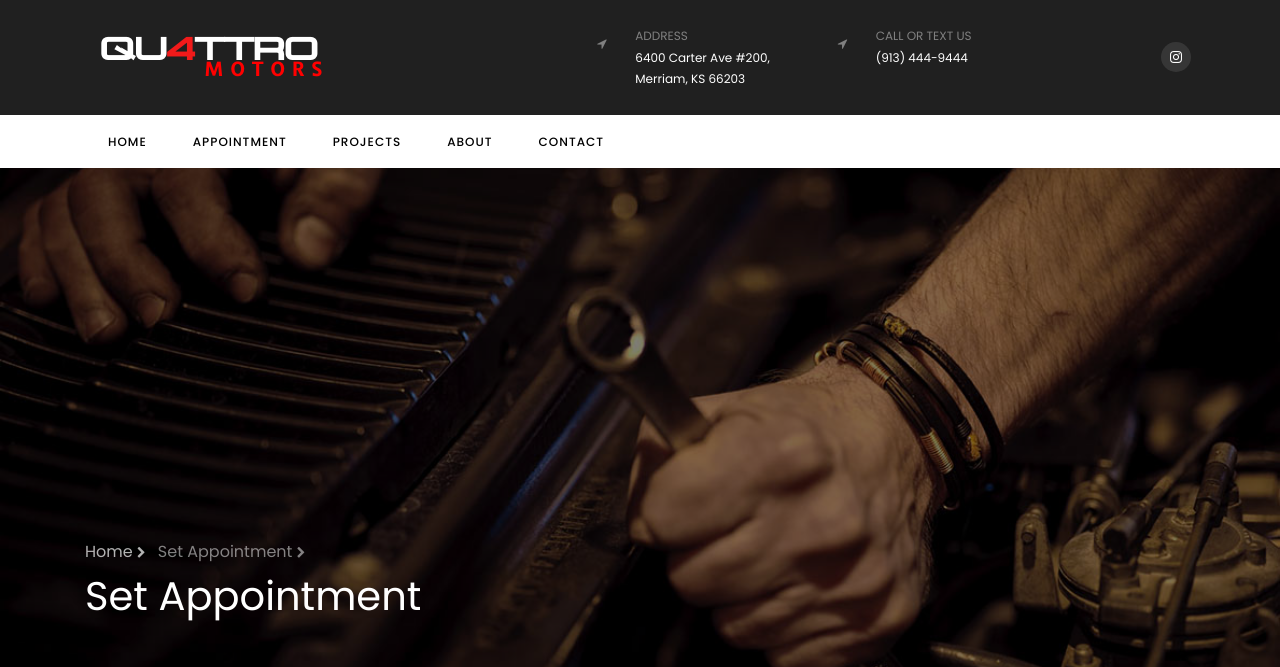
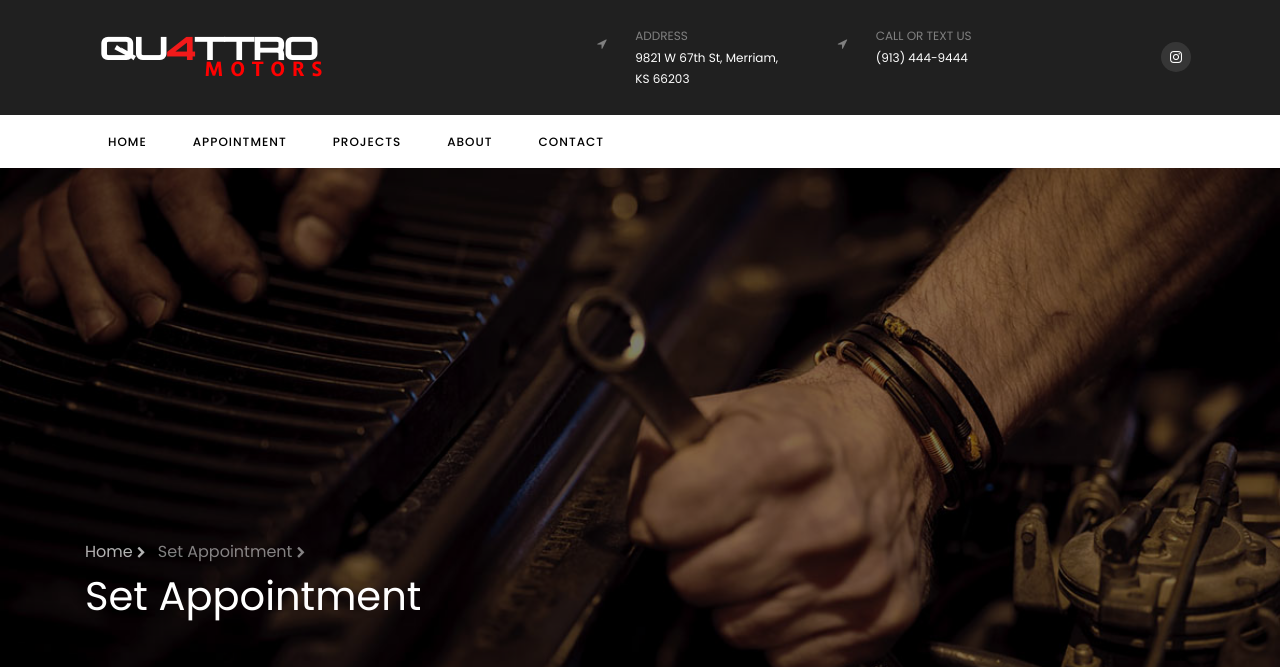
Before and after one commit to Wassimaly/Quattro-Motors, a Django app: template website/templates/appointment.html in a window 1280 px wide. Shown: the top 667 px of the page. Run offline with Django 3.2, Linux system fonts and the light colour scheme; the template is opened without the code that fills it: most values are stand-ins (such as "Sample title", 1, 10 or a date in 2020); some libraries are stand-ins or nearby versions.

Commit message:
Update appointment.html address

```diff
--- a/website/templates/appointment.html
+++ b/website/templates/appointment.html
@@ -44,7 +44,7 @@
 							<div class="col">
 								<div class="top-wrap d-flex">
 									<div class="icon d-flex align-items-center justify-content-center"><span class="fa fa-location-arrow"></span></div>
-									 <div class="text"><span>Address</span><a href="https://goo.gl/maps/TLkCmDRiedScoqtAA" target="_blank">6400 Carter Ave #200, Merriam, KS 66203</a></div>
+									 <div class="text"><span>Address</span><a href="https://maps.app.goo.gl/hij4XR3YZ8s3rG7Z7" target="_blank">9821 W 67th St, Merriam, KS 66203</a></div>
 								</div>
 							</div>
 							<div class="col">
```
